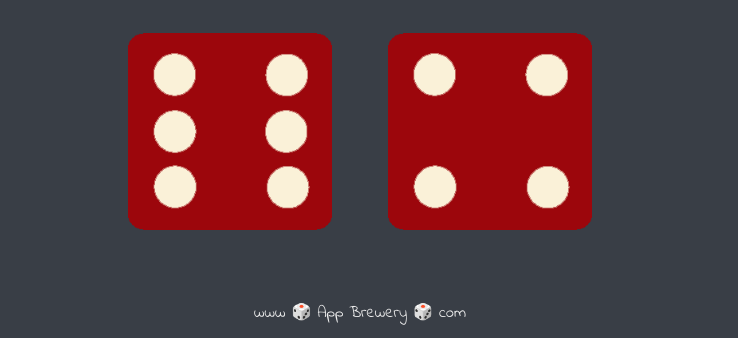
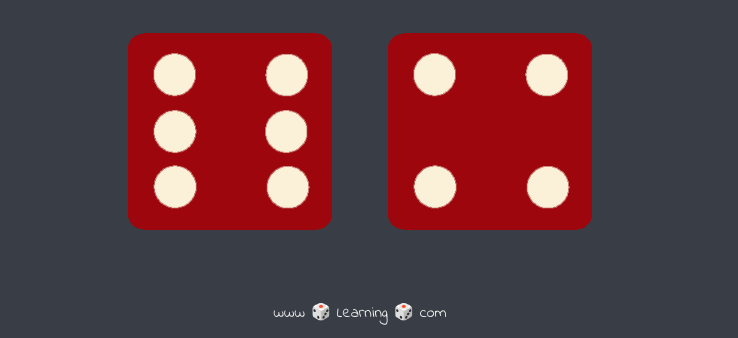
Before and after one commit to vivekdongare81/Dice-Game, a plain HTML site: page index.html in a window 1280 px wide. Shown: the part 462-800 px from the top of the page, without its empty margins (280-1018 px from the left). Drawn offline with Linux system fonts and the light colour scheme.

Commit message:
Update index.html

```diff
--- a/index.html
+++ b/index.html
@@ -28,7 +28,7 @@
   </body>
 
   <footer>
-    www 🎲 App Brewery 🎲 com
+    www 🎲 Learning 🎲 com
   </footer>
   <script src="index.js" ></script>
 </html>
```
